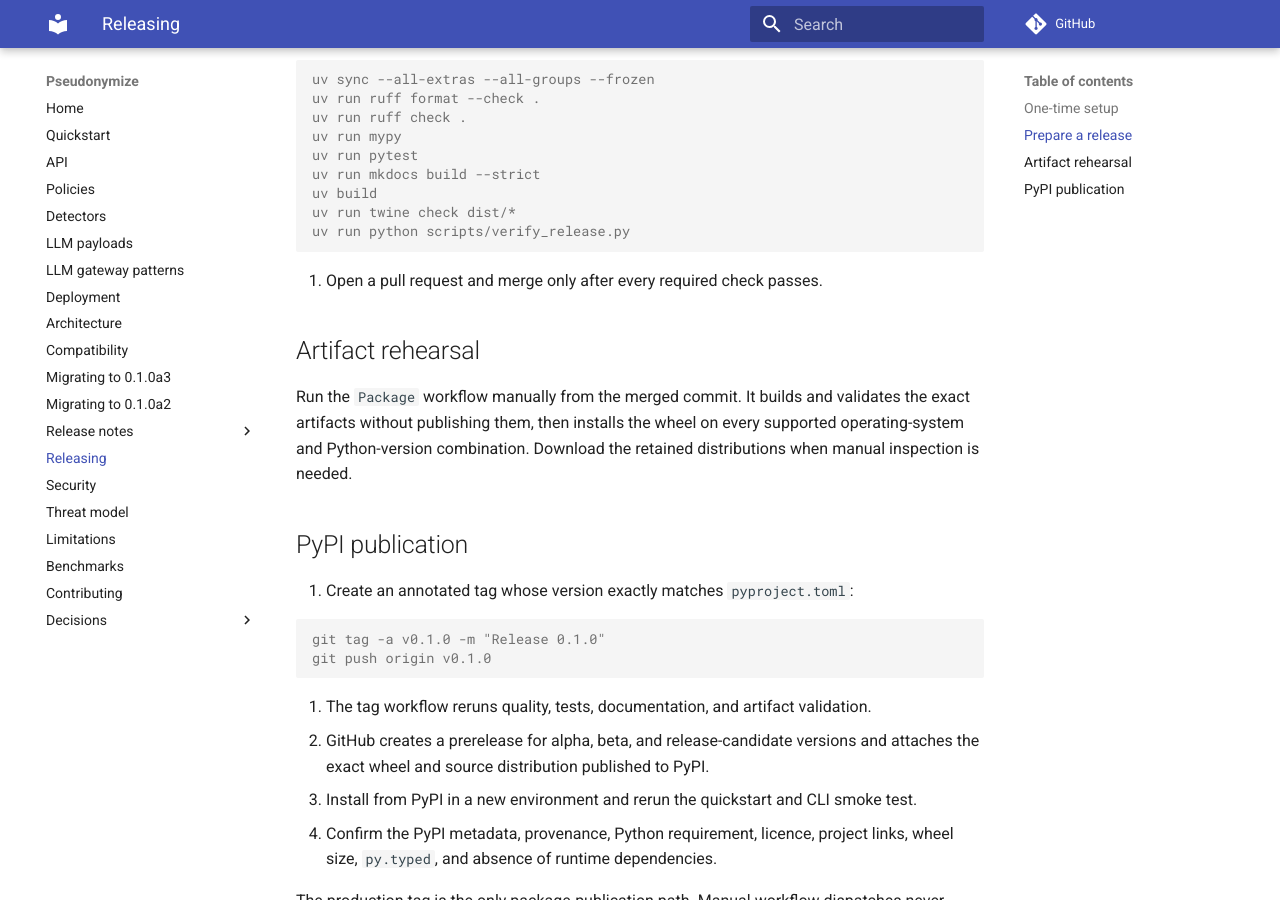
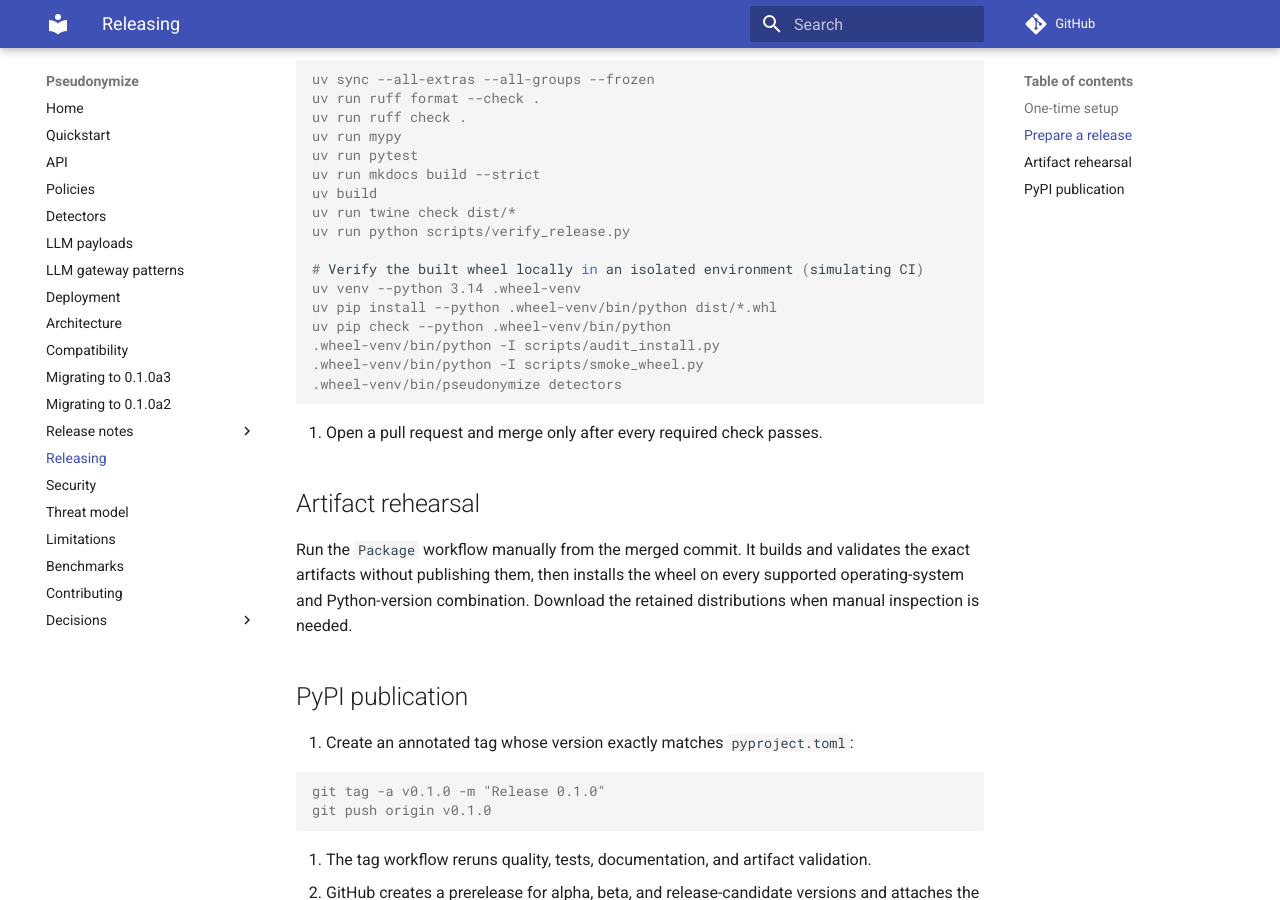
Before and after one commit to ma2za/pseudonymize, an MkDocs documentation site: the page built from docs/releasing.md, in a window 1280 px wide and 900 px high, scrolled down 758 px. Built offline with MkDocs 1.6.1 and Material for MkDocs 9.7.7, drawn with Linux system fonts in a browser that asks for light colours; comment, search, counter and statistics services are not loaded.

````diff
--- a/docs/releasing.md
+++ b/docs/releasing.md
@@ -33,6 +33,14 @@
    uv build
    uv run twine check dist/*
    uv run python scripts/verify_release.py
+
+   # Verify the built wheel locally in an isolated environment (simulating CI)
+   uv venv --python 3.14 .wheel-venv
+   uv pip install --python .wheel-venv/bin/python dist/*.whl
+   uv pip check --python .wheel-venv/bin/python
+   .wheel-venv/bin/python -I scripts/audit_install.py
+   .wheel-venv/bin/python -I scripts/smoke_wheel.py
+   .wheel-venv/bin/pseudonymize detectors
    ```
 
 4. Open a pull request and merge only after every required check passes.
````
Also changed, not shown: 2 other files.
